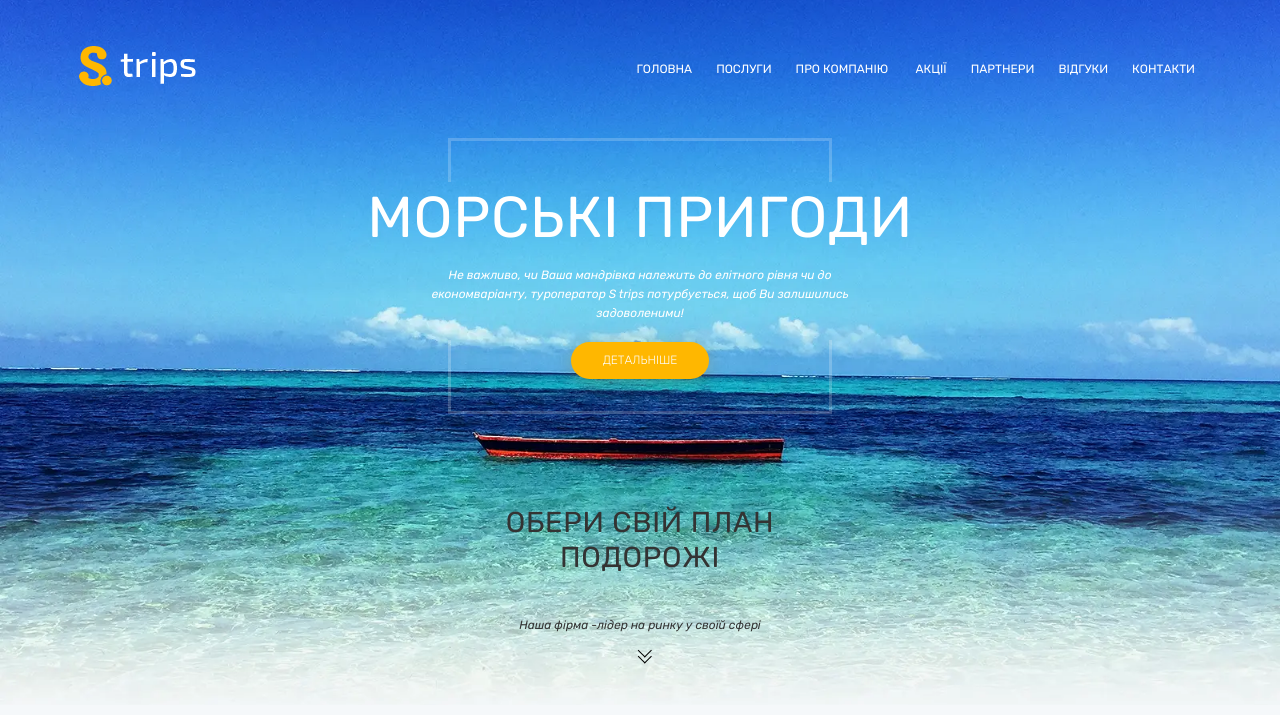
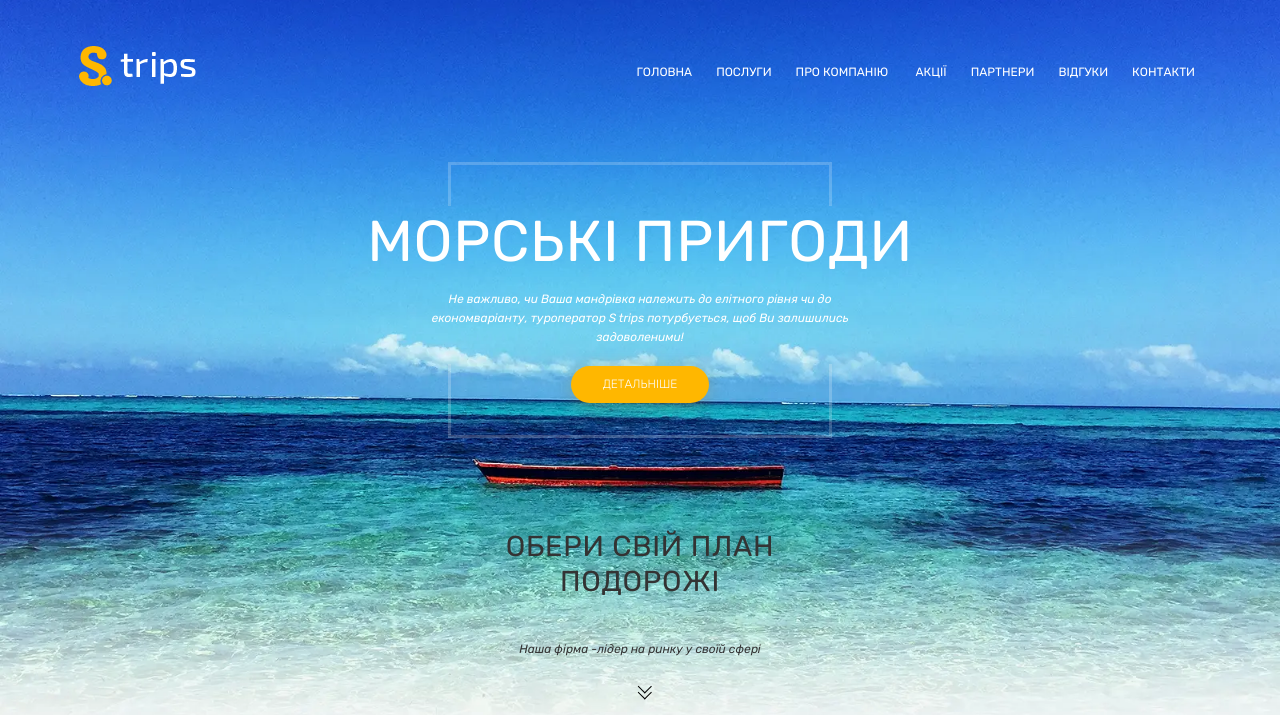
Before and after one commit to Zavorotna/sea-trips, a website: page src/pug/index.pug in a window 1280 px wide. Shown: the top 715 px of the page. Drawn offline with nearby package versions, Linux system fonts and the light colour scheme; files that its build step writes are made by us from their sources; files whose address does not match are found by name.

Commit message:
sea trips

```diff
--- a/src/pug/index.pug
+++ b/src/pug/index.pug
@@ -20,14 +20,14 @@ html(lang="en")
     body
         include components/mixins
         header
-            nav.navbar.navbar-expand-lg.bcg-nav.container.pb-3.navbar-dark
+            nav.navbar.navbar-expand-lg.bcg-nav.container.pb-5.navbar-dark
                 .container.d-flex.justify-content-between.gap-3.py-5
                     a.navbar-brand.logo(href='#')
                         img(src="img/logo.png", alt="")
                     button.navbar-toggler(type='button', data-bs-toggle='collapse', data-bs-target='#navbarSupportedContent', aria-controls='navbarSupportedContent', aria-expanded='false', aria-label='Toggle navigation')
                         span.navbar-toggler-icon
                     .collapse.navbar-collapse#navbarSupportedContent
-                        ul.navbar-nav.me-auto.mb-2.mb-lg-0.flex-shrink-1.pt-2
+                        ul.navbar-nav.me-auto.mb-2.mb-lg-0.flex-shrink-1.pt-3
                             li.nav-item.ps-3
                                 a.nav-link.color(aria-current='page', href='#') головна
                             li.nav-item.ps-3
@@ -48,8 +48,8 @@ html(lang="en")
                 a.cta.my-4.first-cta(href="#") детальніше
             .container.scroll-bottom-block.text-center.py-5.mx-auto
                 h2.mx-auto.py-5 обери свій план подорожі
-                p Наша фірма -лідер на ринку у своїй сфері
-                a.double-arrow.pb-4(href="#cardfirst")
+                p.pb-3 Наша фірма -лідер на ринку у своїй сфері
+                a.double-arrow.pb-5(href="#cardfirst")
         main
             section.card-first.container#cardfirst
                 .row.container
```
Also changed, not shown: docs/index.html.
